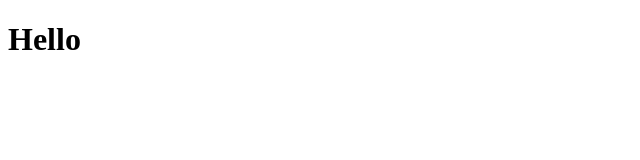
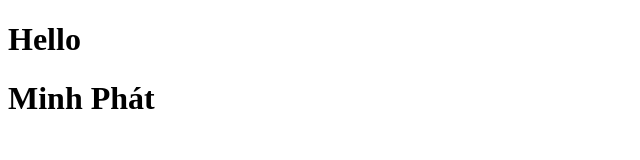
Before and after one commit to mphat-phan/encrypt-web, a plain HTML site: page index.html in a window 1280 px wide. Shown: the whole page, without its empty margins (0-640 px from the left). Drawn offline with Linux system fonts and the light colour scheme.

Commit message:
Minh Phát

```diff
--- a/index.html
+++ b/index.html
@@ -8,5 +8,6 @@
 </head>
 <body>
     <h1>Hello</h1>
+    <h1>Minh Phát</h1>
 </body>
 </html>
```
Also changed, not shown: README.md.
